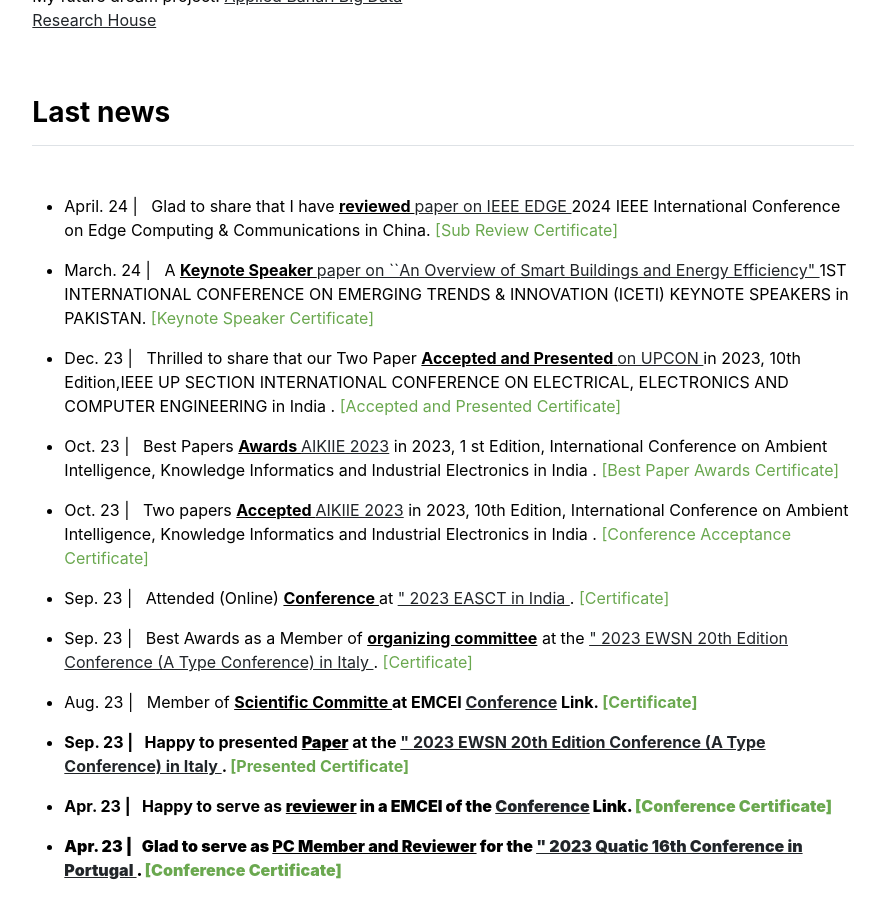
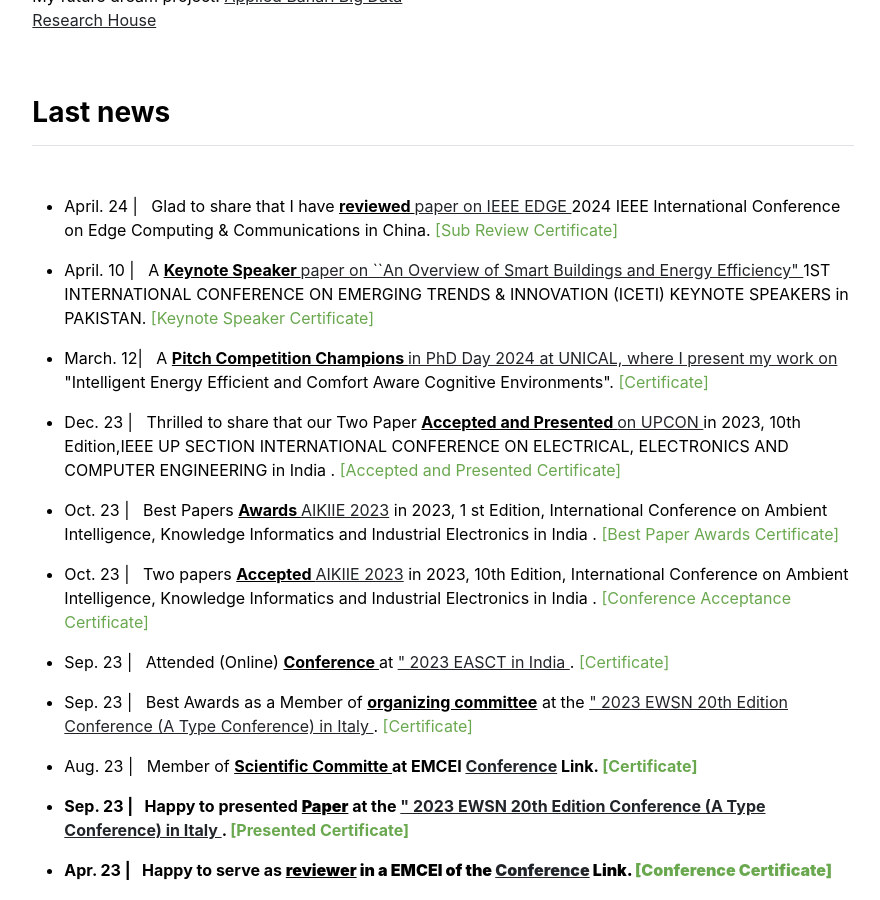
Before and after one commit to babulcseian/babulcseian.github.io, a Jekyll site: the page built from index.md, in a window 1280 px wide and 900 px high, scrolled down 1031 px. Shown: the whole window, without its empty margins (197-1077 px from the left). Built offline with Jekyll 4.4.1, drawn with Linux system fonts in a browser that asks for light colours; a style sheet for code colours, icons or effects is not loaded.

Commit message:
Update news.yml

```diff
--- a/_data/news.yml
+++ b/_data/news.yml
@@ -1,6 +1,7 @@
 
 - {message: 'April. 24 | &nbsp; Glad to share that I have <u><b> reviewed </b></u> <a class="other" href="https://services.conferences.computer.org/2024/"> paper on IEEE EDGE </a> 2024 IEEE International Conference on Edge Computing & Communications in China</a>. <a class="paper" href="publications/Certificate/IEEE_EDGE_Md Babul Islam_2024.pdf">[Sub Review Certificate]</a>', last: '1'}
-- {message: 'March. 24 | &nbsp; A <u><b> Keynote Speaker </b></u> <a class="other" href="https://www.aieys.com/iceti/speakers.html"> paper on ``An Overview of Smart Buildings and Energy Efficiency" </a> 1ST INTERNATIONAL CONFERENCE ON EMERGING TRENDS & INNOVATION (ICETI) KEYNOTE SPEAKERS in PAKISTAN</a>. <a class="paper" href="publications/Certificate/Md Babul Islam_ICETI 2024.pdf">[Keynote Speaker Certificate]</a>', last: '1'}
+- {message: 'April. 10 | &nbsp; A <u><b> Keynote Speaker </b></u> <a class="other" href="https://www.aieys.com/iceti/speakers.html"> paper on ``An Overview of Smart Buildings and Energy Efficiency" </a> 1ST INTERNATIONAL CONFERENCE ON EMERGING TRENDS & INNOVATION (ICETI) KEYNOTE SPEAKERS in PAKISTAN</a>. <a class="paper" href="publications/Certificate/Md Babul Islam_ICETI 2024.pdf">[Keynote Speaker Certificate]</a>', last: '1'}
+- {message: 'March. 12| &nbsp; A <u><b> Pitch Competition Champions </b></u> <a class="other" href="https://www.unical.it/phd-day-2024/"> in PhD Day 2024 at UNICAL, where I present my work on </a> "Intelligent Energy Efficient and Comfort Aware Cognitive Environments"</a>. <a class="paper" href="publications/Certificate/Phd Day 2024 Pitch Competition 2024 .png">[Certificate]</a>', last: '1'}
 
 - {message: 'Dec. 23 | &nbsp; Thrilled to share that our Two Paper  <u><b> Accepted and Presented </b></u> <a class="other" href="https://amity.edu/upcon2023/"> on UPCON </a> in 2023, 10th Edition,IEEE UP SECTION INTERNATIONAL CONFERENCE ON ELECTRICAL, ELECTRONICS AND COMPUTER ENGINEERING in India </a>. <a class="paper" href="publications/Certificate/Md Babul Islam (UPCON 2023).jpg">[Accepted and Presented Certificate]</a>', last: '1'}
 - {message: 'Oct. 23 | &nbsp; Best Papers  <u><b> Awards </b></u> <a class="other" href="https://aikiie.in">AIKIIE 2023</a> in 2023, 1 st Edition, International Conference on Ambient Intelligence, Knowledge Informatics and Industrial Electronics in India </a>. <a class="paper" href="publications/Certificate/Md Babul Islam_Best Paper Award_AIKIIE_2023.jpg">[Best Paper Awards Certificate]</a>', last: '1'}
```
